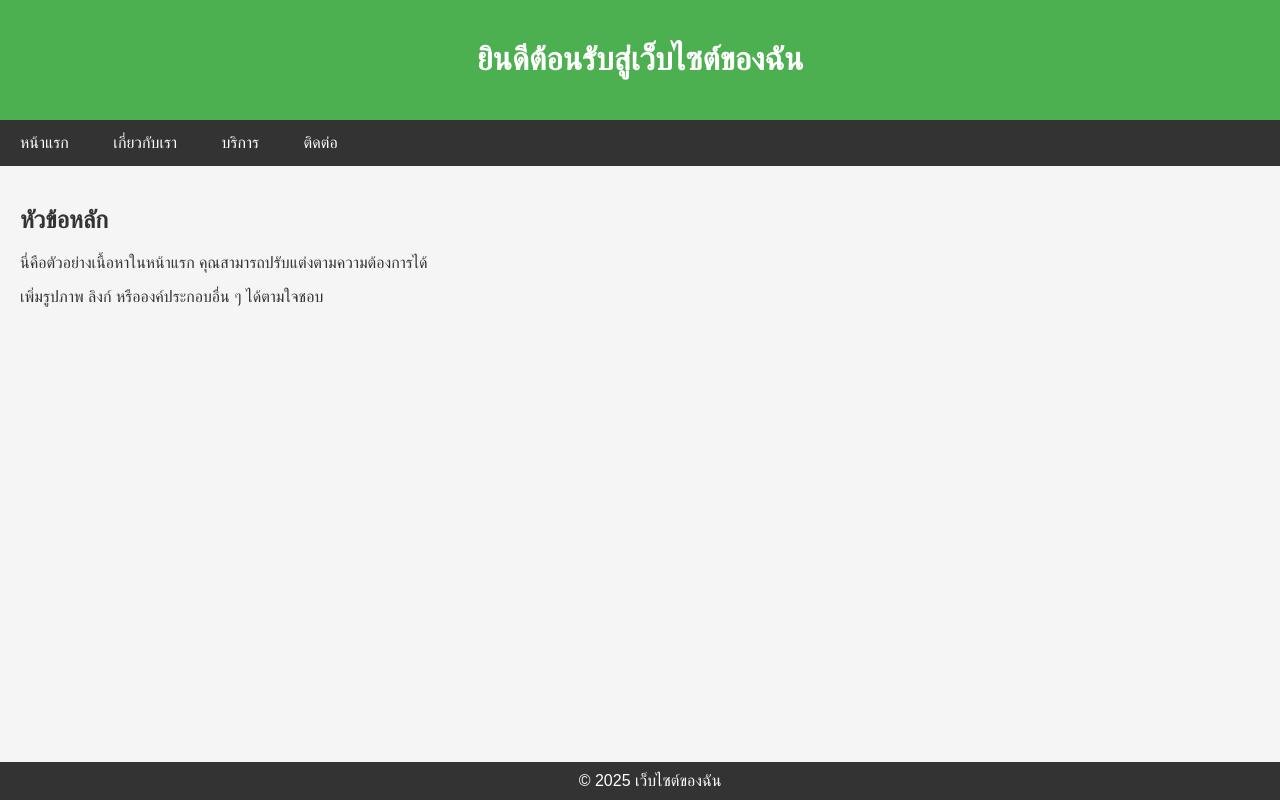
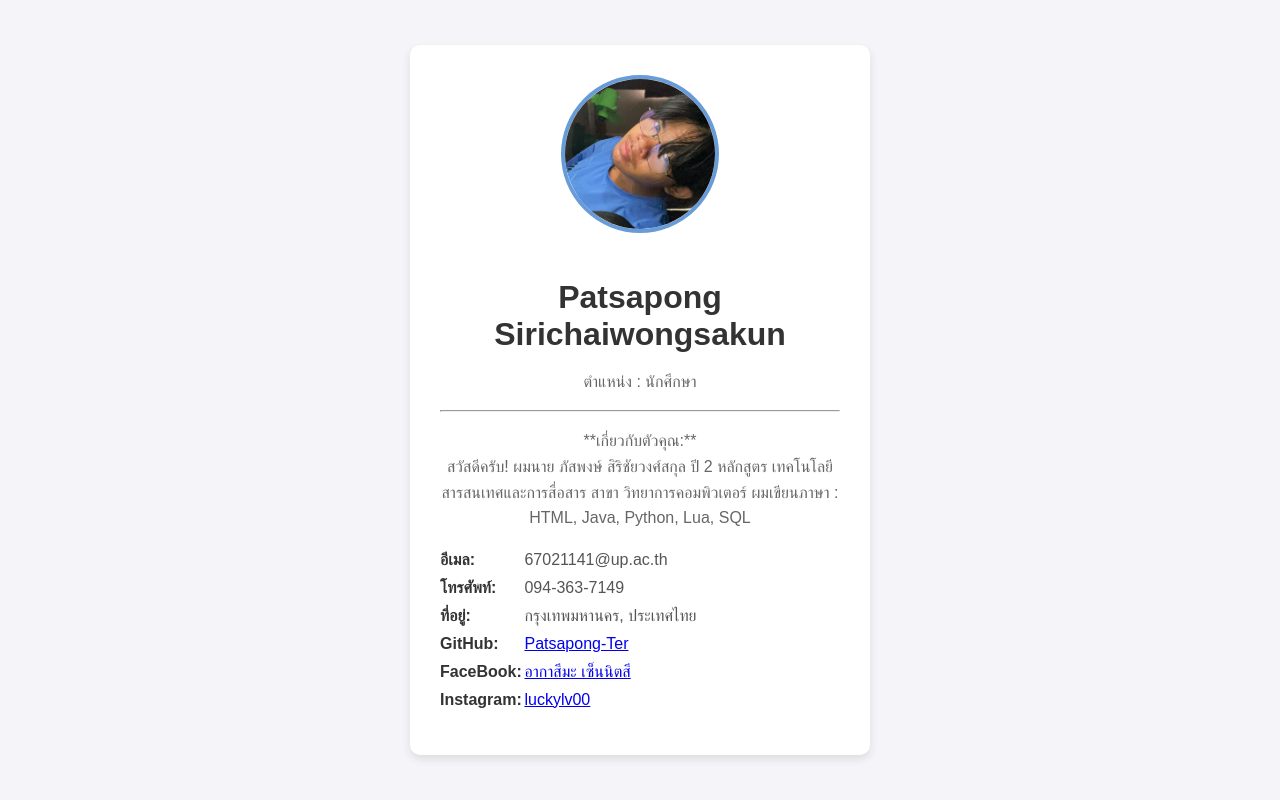
Before and after one commit to Patsapong-Ter/Webapp-version02, a plain HTML site: page index.html in a window 1280 px wide. Drawn offline with Linux system fonts and the light colour scheme.

Commit message:
Update 20/11/2568

```diff
--- a/index.html
+++ b/index.html
@@ -3,68 +3,96 @@
 <head>
     <meta charset="UTF-8">
     <meta name="viewport" content="width=device-width, initial-scale=1.0">
-    <title>หน้าแรก</title>
+    <title>โปรไฟล์ของฉัน</title>
     <style>
+        /* CSS สำหรับจัดรูปแบบ */
         body {
             font-family: Arial, sans-serif;
+            background-color: #f4f4f9; /* สีพื้นหลังอ่อน ๆ */
             margin: 0;
             padding: 0;
-            background-color: #f5f5f5;
-            color: #333;
+            display: flex;
+            justify-content: center;
+            align-items: center;
+            min-height: 100vh;
         }
-        header {
-            background-color: #4CAF50;
-            color: white;
-            padding: 20px;
+
+        .profile-container {
+            background-color: #ffffff; /* สีพื้นหลังของกล่องโปรไฟล์ */
+            padding: 30px;
+            border-radius: 10px; /* ขอบโค้งมน */
+            box-shadow: 0 4px 8px rgba(0, 0, 0, 0.1); /* เงาเล็กน้อย */
+            max-width: 400px;
+            width: 90%;
             text-align: center;
         }
-        nav {
-            background-color: #333;
+
+        .profile-picture {
+            width: 150px;
+            height: 150px;
+            border-radius: 50%; /* ทำให้เป็นวงกลม */
+            object-fit: cover;
+            margin-bottom: 20px;
+            border: 4px solid #689cd8; /* ขอบสีเขียว */
         }
-        nav a {
+
+        h1 {
+            color: #333;
+            margin-bottom: 5px;
+        }
+
+        p {
+            color: #666;
+            line-height: 1.6;
+        }
+
+        .contact-info {
+            list-style: none;
+            padding: 0;
+            margin-top: 20px;
+            text-align: left;
+        }
+
+        .contact-info li {
+            margin-bottom: 10px;
+            color: #555;
+        }
+
+        .contact-info li strong {
             display: inline-block;
-            color: white;
-            padding: 14px 20px;
-            text-decoration: none;
-        }
-        nav a:hover {
-            background-color: #ddd;
-            color: black;
-        }
-        main {
-            padding: 20px;
-        }
-        footer {
-            background-color: #333;
-            color: white;
-            text-align: center;
-            padding: 10px;
-            position: fixed;
-            bottom: 0;
-            width: 100%;
+            width: 80px;
+            color: #333;
         }
     </style>
 </head>
 <body>
-    <header>
-        <h1>ยินดีต้อนรับสู่เว็บไซต์ของฉัน</h1>
-    </header>
 
-    <nav>
-        <a href="#">หน้าแรก</a>
-        <a href="#">เกี่ยวกับเรา</a>
-        <a href="#">บริการ</a>
-        <a href="#">ติดต่อ</a>
-    </nav>
+    <div class="profile-container">
 
-    <main>
-        <h2>หัวข้อหลัก</h2>
-        <p>นี่คือตัวอย่างเนื้อหาในหน้าแรก คุณสามารถปรับแต่งตามความต้องการได้</p>
-        <p>เพิ่มรูปภาพ ลิงก์ หรือองค์ประกอบอื่น ๆ ได้ตามใจชอบ</p>
-    </main>
+        <img src="1.jpg" alt="รูปโปรไฟล์" class="profile-picture">
 
-    <footer>
-        &copy; 2025 เว็บไซต์ของฉัน
-    </footer>
+        <h1>Patsapong Sirichaiwongsakun</h1>
+        <p>ตำแหน่ง : นักศึกษา</p>
+
+        <hr>
+
+        <p>
+            **เกี่ยวกับตัวคุณ:**
+            <br>
+            สวัสดีครับ! ผมนาย ภัสพงษ์ สิริชัยวงศ์สกุล ปี 2
+            หลักสูตร เทคโนโลยีสารสนเทศและการสื่อสาร สาขา วิทยาการคอมพิวเตอร์
+            ผมเขียนภาษา : HTML, Java, Python, Lua, SQL
+        </p>
+
+        <ul class="contact-info">
+            <li><strong>อีเมล:</strong> 67021141@up.ac.th</li>
+            <li><strong>โทรศัพท์:</strong> 094-363-7149</li>
+            <li><strong>ที่อยู่:</strong> กรุงเทพมหานคร, ประเทศไทย</li>
+            <li><strong>GitHub:</strong> <a href="https://github.com/Patsapong-Ter" target="_blank">Patsapong-Ter</a></li>
+            <li><strong>FaceBook:</strong> <a href="https://www.facebook.com/yo.ri.xi.ci.suki.khu.ni.2024/" target="_blank">อากาสึมะ เซ็นนิตสึ</a></li>
+            <li><strong>Instagram:</strong> <a href="https://www.instagram.com/luckylv00/" target="_blank">luckylv00</a></li>
+            </ul>
+    </div>
+
 </body>
 </html>
```
Also changed, not shown: 1.jpg (added).
